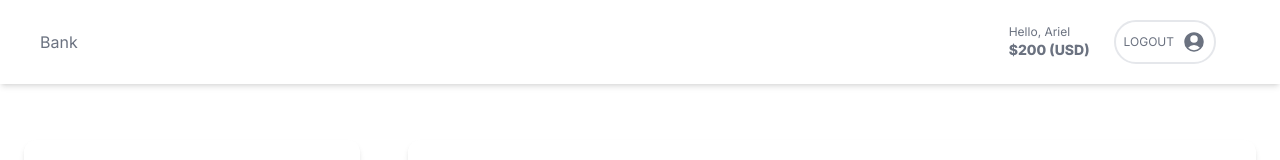
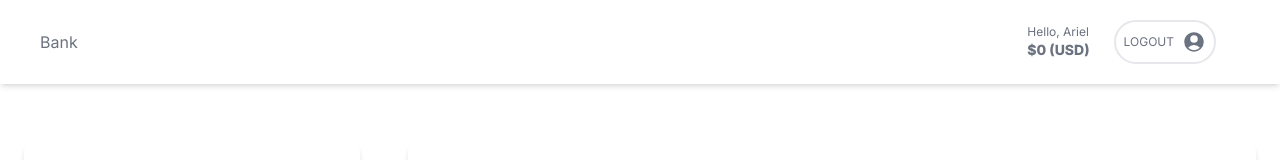
Before and after one commit to arielrodrigor/bankui, a Next.js app: page / in a window 1280 px wide. Shown: the top 160 px of the page. Built offline with nearby package versions, Linux system fonts and the light colour scheme; no server answers.

Commit message:
Recoild to manage the global state implemented

```diff
--- a/app/layout.tsx
+++ b/app/layout.tsx
@@ -1,12 +1,15 @@
+"use client";
 import './globals.css'
 import { Inter } from 'next/font/google'
-
+import {
+  RecoilRoot,
+  atom,
+  selector,
+  useRecoilState,
+  useRecoilValue,
+} from 'recoil';
 const inter = Inter({ subsets: ['latin'] })
 
-export const metadata = {
-  title: 'Create Next App',
-  description: 'Generated by create next app',
-}
 
 export default function RootLayout({
   children,
@@ -15,7 +18,9 @@ export default function RootLayout({
 }) {
   return (
     <html lang="en">
-      <body className={inter.className}>{children}</body>
+      <RecoilRoot>
+        <body className={inter.className}>{children}</body>
+      </RecoilRoot>
     </html>
   )
 }
--- a/app/page.tsx
+++ b/app/page.tsx
@@ -2,7 +2,6 @@ import Image from 'next/image'
 import Header from "@/components/Header";
 import AccountBalance from "@/components/AccountBalance";
 import History from "@/components/History";
-
 export default function Home() {
   return (
     <main className="">
--- /dev/null
+++ b/atoms/balanceAtoms.ts
@@ -0,0 +1,6 @@
+import {atom} from "recoil";
+
+export const balanceState = atom({
+    key: 'balanceState', // unique ID (with respect to other atoms/selectors)
+    default: 0, // default value (aka initial value)
+});
--- a/components/AccountBalance/index.tsx
+++ b/components/AccountBalance/index.tsx
@@ -3,11 +3,14 @@ import React, {useEffect, useState} from 'react';
 import { AnimatePresence } from 'framer-motion';
 import Card from "@/components/AccountBalance/Card";
 import axios from "axios";
+import {useRecoilState} from "recoil";
+import {balanceState} from "@/atoms/balanceAtoms";
 
 
 const Index = () => {
     const [card, setCard] = useState("balance");
-    const [balance, setBalance] = useState(0);
+
+    const [balance, setBalance] = useRecoilState(balanceState);
     const [amount, setAmount] = useState(0);
 
     useEffect(() => {
--- a/components/Header/index.tsx
+++ b/components/Header/index.tsx
@@ -1,7 +1,11 @@
+'use client';
 import React from 'react';
 import { MagnifyingGlassIcon,ShoppingCartIcon,  GlobeAltIcon, Bars3Icon, UsersIcon, UserCircleIcon } from '@heroicons/react/24/solid'
+import {useRecoilState} from "recoil";
+import {balanceState} from "@/atoms/balanceAtoms";
 
 const Index = () => {
+    const [balance, setBalance] = useRecoilState(balanceState);
     return (
         <header className={'sticky top-0 z-50 grid grid-cols-2 bg-white shadow-md p-5 md:px-10  '}>
             {/*left*/}
@@ -14,7 +18,7 @@ const Index = () => {
             <div className={'text-gray-500 flex items-center justify-end text-xs space-x-6 mx-6 whitespace-nowrap'}>
                 <div className={'link'}>
                     <p>Hello, Ariel</p>
-                    <p className={'font-extrabold md:text-sm'}>$200 (USD) </p>
+                    <p className={'font-extrabold md:text-sm'}>${balance} (USD) </p>
                 </div>
 
                 <div className={'relative link flex items-center'}>
--- a/domain/Entities.ts
+++ b/domain/Entities.ts
@@ -19,7 +19,6 @@ export class Cuenta {
         } else {
             this.detalles.saldoActual -= transaccion.monto;
         }
-        console.log( this.detalles.saldoActual)
     }
 
     getSaldo() {
--- a/domain/Events.ts
+++ b/domain/Events.ts
@@ -29,23 +29,10 @@ export class DepositoRealizado implements Evento {
     data: { detalles: DetallesDeCuenta, transaccion: Transaccion, saldoFinal: number };
 
     constructor(detalles: DetallesDeCuenta, transaccion: Transaccion) {
-        console.log('constructor')
-        console.log( detalles);
         this.data = {
             detalles,
             transaccion,
             saldoFinal: detalles.saldoActual // Aquí ya tienes el saldo actualizado
-        };
-    }
-
-    toFirestore() {
-        return {
-            tipo: this.tipo,
-            data: {
-                detalles: this.data.detalles.toFirestore(),
-                transaccion: this.data.transaccion.toFirestore(),
-                saldoFinal: this.data.saldoFinal
-            }
         };
     }
 }
@@ -61,15 +48,4 @@ export class RetiroRealizado implements Evento {
             saldoFinal: detalles.saldoActual // Aquí ya tienes el saldo actualizado
         };
     }
-
-    toFirestore() {
-        return {
-            tipo: this.tipo,
-            data: {
-                detalles: this.data.detalles.toFirestore(),
-                transaccion: this.data.transaccion.toFirestore(),
-                saldoFinal: this.data.saldoFinal
-            }
-        };
-    }
 }
--- a/package.json
+++ b/package.json
@@ -25,6 +25,7 @@
     "postcss": "8.4.24",
     "react": "18.2.0",
     "react-dom": "18.2.0",
+    "recoil": "^0.7.7",
     "tailwindcss": "3.3.2",
     "typescript": "5.0.4"
   }
```
Also changed, not shown: 1 other file (tests, documents, lock files or other folders).
